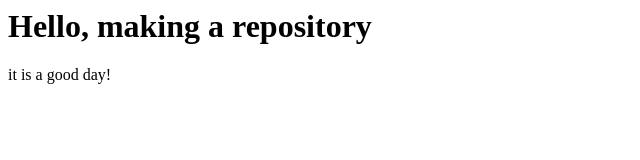
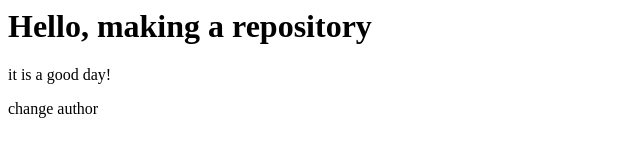
Before and after one commit to malibutracy33/didactic-pancake, a plain HTML site: page index.html in a window 1280 px wide. Shown: the whole page, without its empty margins (0-640 px from the left). Drawn offline with Linux system fonts and the light colour scheme.

Commit message:
new author

```diff
--- a/index.html
+++ b/index.html
@@ -7,5 +7,6 @@
   <body>
     <h1>Hello, making a repository</h1>
     <p>it is a good day!</p>
+    <p>change author</p>
   </body>
 </html>
```
